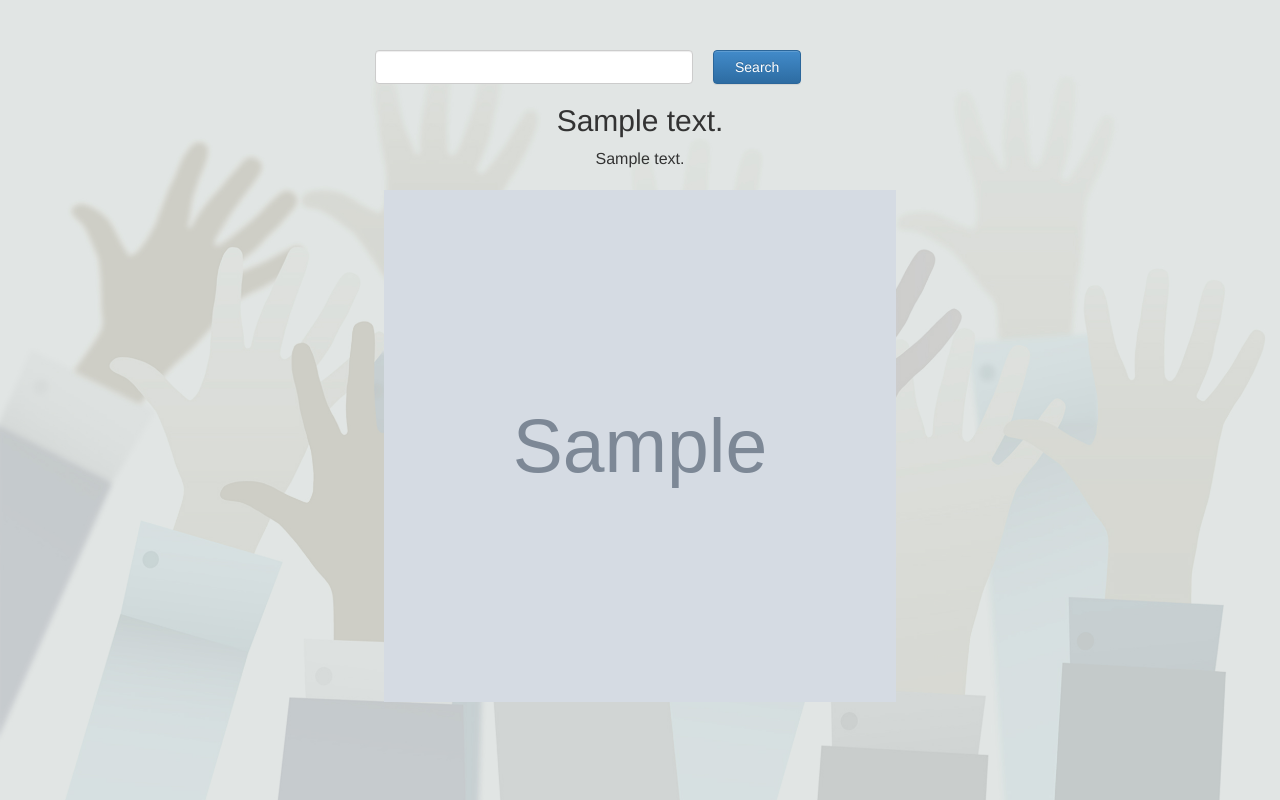
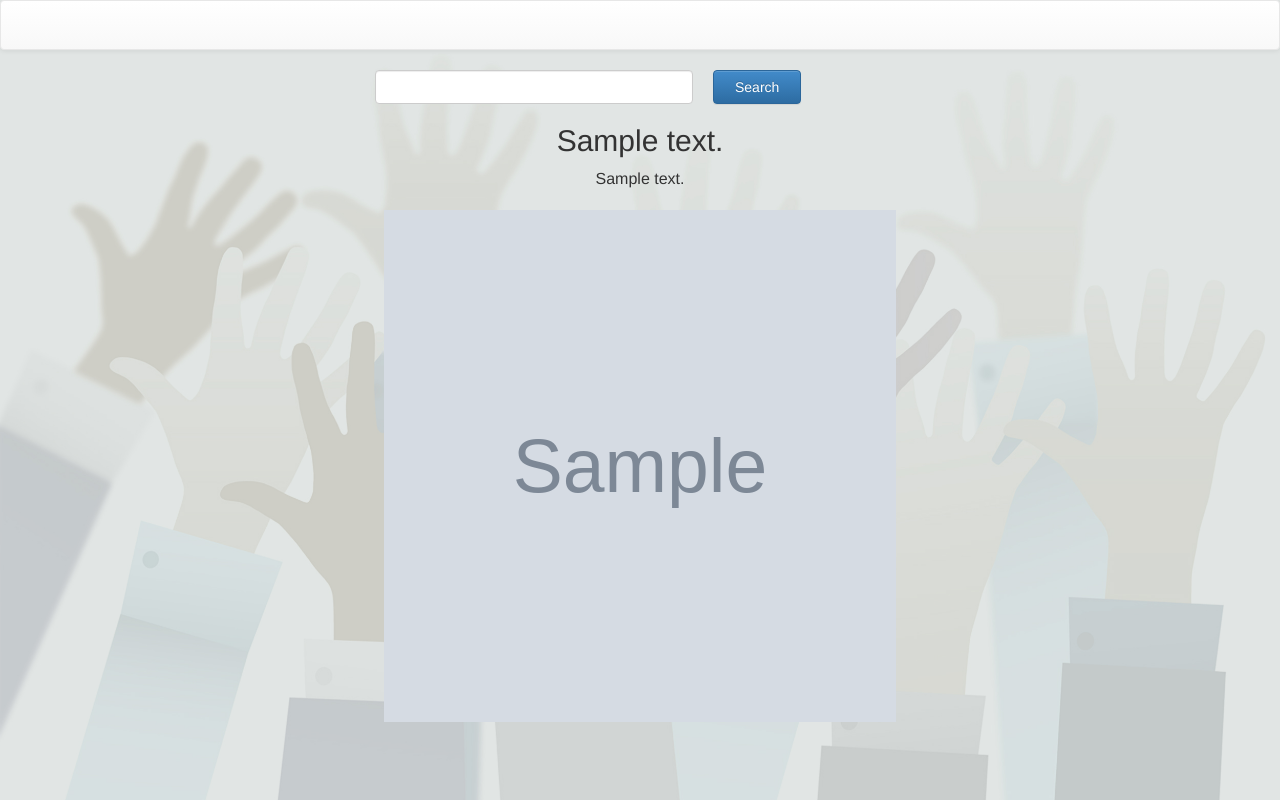
Before and after one commit to icharity/donate, a Django app: template nx/templates/notes.html in a window 1280 px wide. Run offline with Django 3.2, Linux system fonts and the light colour scheme; the template is opened without the code that fills it: most values are stand-ins (such as "Sample title", 1, 10 or a date in 2020); grey boxes marked "Sample" are stand-in pictures.

Commit message:
start for mobie design

```diff
--- a/nx/templates/notes.html
+++ b/nx/templates/notes.html
@@ -10,6 +10,11 @@
 {% load i18n %}
 
 {% block main %}
+<div class="container-fluid">
+    <div class="row">
+        <div class="col-sm-12">
+            <nav class="navbar navbar-default">
+            </nav>
             <div class="container">
                 <form class="search-form" type="get" action=".">
                     <div class="row">
@@ -29,4 +34,7 @@
                 </div>
                 {% endfor %}
             </div>
+        </div>
+    </div>
+</div>
 {% endblock %}
--- a/static/css/notes.css
+++ b/static/css/notes.css
@@ -2,6 +2,7 @@ body {
     background-color: #c1c1c1;
     background: url('/static/img/donate_bg.jpg') no-repeat;
     background-size: cover;
+    padding-top: 0px;
 }
 
 .search-form {
```
Lines whose indentation alone changed are shown as unchanged.
